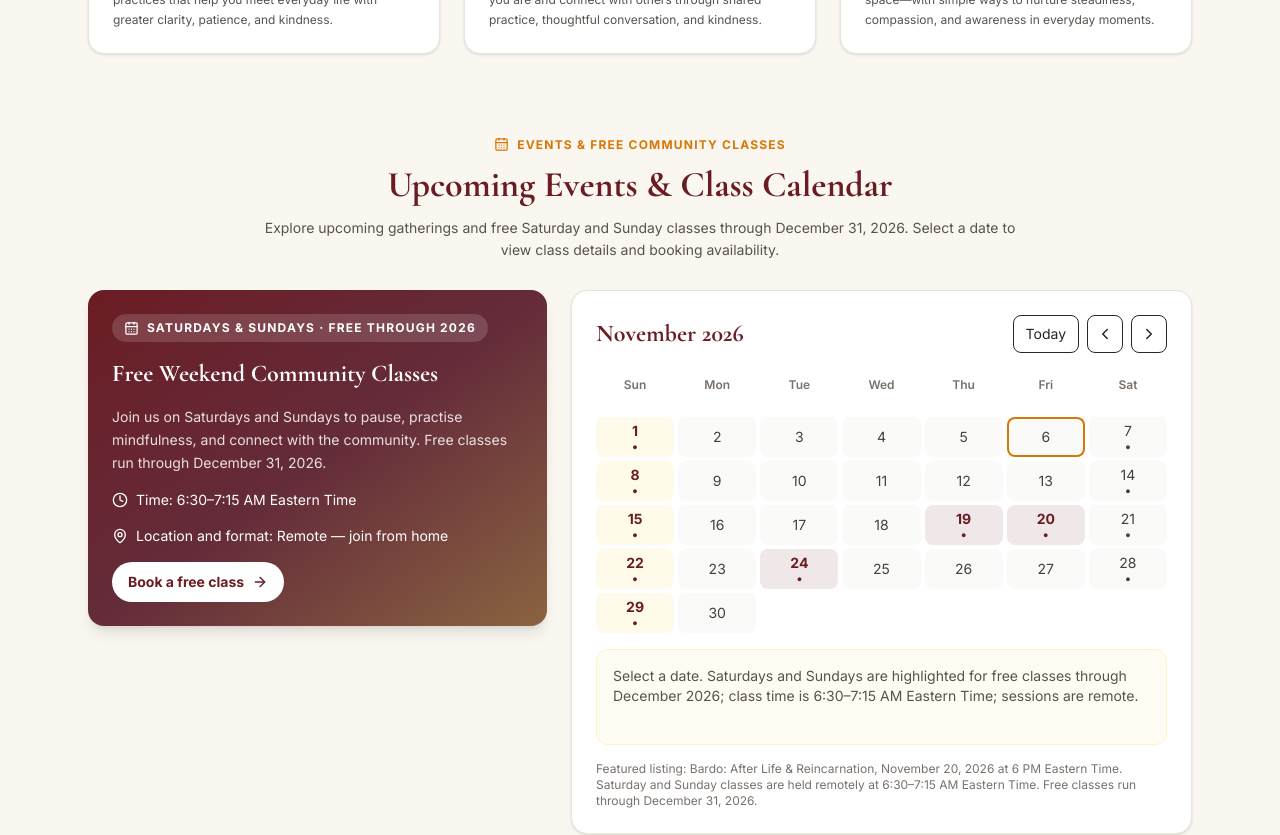
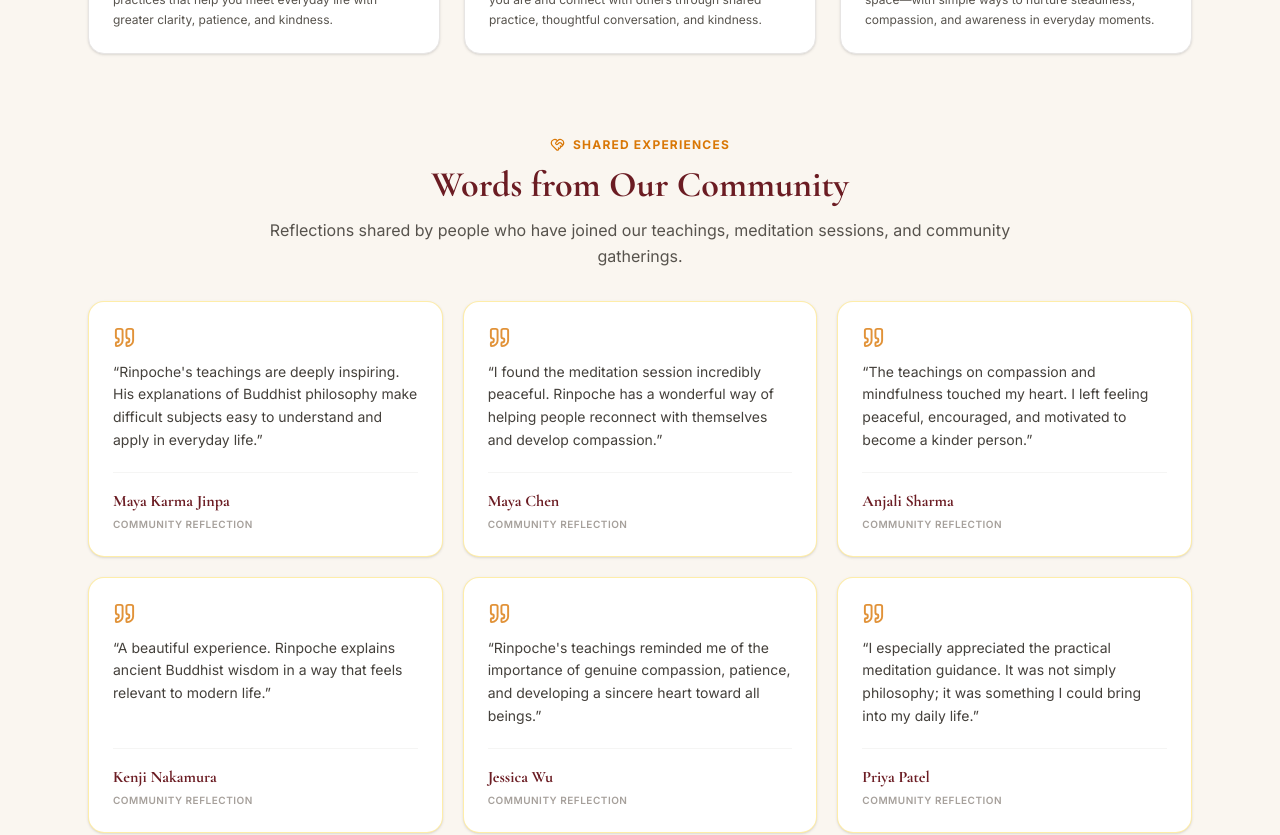
Before and after one commit to sherpaten/Zero-Point-Meditation-Center, a React (Vite) app in the folder zero-point-meditation/: page /home in a window 1280 px wide. Shown: the part 1440-2275 px from the top of the page. Built offline with nearby package versions, Linux system fonts and the light colour scheme.

Commit message:
Add community testimonials above homepage calendar

```diff
--- a/zero-point-meditation/src/pages/Home.jsx
+++ b/zero-point-meditation/src/pages/Home.jsx
@@ -3,7 +3,7 @@ import { Helmet } from 'react-helmet-async';
 import { Link, useLocation } from 'react-router-dom';
 import { motion } from 'framer-motion';
 import HomeEventsCalendar from './HomeEventsCalendar';
-import { Calendar, MapPin, ArrowRight, Sparkles, Compass, HeartHandshake, ShieldCheck, Flame, Users, BookOpen, Award, Volume2, VolumeX, Play, Pause } from 'lucide-react';
+import { Calendar, MapPin, ArrowRight, Sparkles, Compass, HeartHandshake, ShieldCheck, Flame, Users, BookOpen, Award, Volume2, VolumeX, Play, Pause, Quote } from 'lucide-react';
 
 // Assets (Convert heavy images to .webp in src/assets for maximum speed on Vercel)
 import buddhaLotus from "../assets/buddha-lotus.webp";
@@ -51,6 +51,27 @@ const eventGallery = [
     description: 'A major gathering hosted with community partners, bringing people together through prayer, compassion, unity, and a shared aspiration for world peace.'
   }
 ];;
+
+const testimonials = [
+  { name: 'Maya Karma Jinpa', quote: "Rinpoche's teachings are deeply inspiring. His explanations of Buddhist philosophy make difficult subjects easy to understand and apply in everyday life." },
+  { name: 'Maya Chen', quote: 'I found the meditation session incredibly peaceful. Rinpoche has a wonderful way of helping people reconnect with themselves and develop compassion.' },
+  { name: 'Anjali Sharma', quote: 'The teachings on compassion and mindfulness touched my heart. I left feeling peaceful, encouraged, and motivated to become a kinder person.' },
+  { name: 'Kenji Nakamura', quote: 'A beautiful experience. Rinpoche explains ancient Buddhist wisdom in a way that feels relevant to modern life.' },
+  { name: 'Jessica Wu', quote: "Rinpoche's teachings reminded me of the importance of genuine compassion, patience, and developing a sincere heart toward all beings." },
+  { name: 'Priya Patel', quote: 'I especially appreciated the practical meditation guidance. It was not simply philosophy; it was something I could bring into my daily life.' },
+  { name: 'David Wong', quote: 'The atmosphere was welcoming, and the teachings were profound without being complicated. I would highly recommend attending.' },
+  { name: 'Lhakpa Sherpa', quote: 'Rinpoche communicates with warmth and sincerity. His teachings on the mind, suffering, and compassion gave me a new perspective.' },
+  { name: 'Sakura Tanaka', quote: 'An enriching spiritual experience. I appreciated the opportunity to learn about Tibetan Buddhist traditions and experience meditation in such a welcoming environment.' },
+  { name: 'David Rosenberg', quote: 'I appreciated how Rinpoche presented compassion as something universal. His teachings connected with values I have always cherished.' },
+  { name: 'Sarah Goldstein', quote: "The meditation was deeply calming. Rinpoche's message about kindness, compassion, and understanding others was especially meaningful to me." },
+  { name: 'Michael Cohen', quote: 'I enjoyed the openness of the discussion. The teachings encouraged me to reflect on my own life and how I relate to other people.' },
+  { name: 'Rachel Levine', quote: "Rinpoche has a gentle and thoughtful teaching style. I appreciated his reflections on suffering, impermanence, and the importance of living meaningfully." },
+  { name: 'Daniel Friedman', quote: 'As someone raised in the Jewish tradition, I found the discussion of compassion across spiritual traditions particularly beautiful. It was an enriching experience.' },
+  { name: 'Rebecca Stein', quote: 'The session offered a wonderful opportunity to slow down and reflect. I left with a greater appreciation for mindfulness and the importance of compassion.' },
+  { name: 'Jonathan Weiss', quote: "Rinpoche's teachings on death and the meaning of life were thought-provoking. I appreciated the respectful and welcoming atmosphere." },
+  { name: 'Esther Kaplan', quote: 'A beautiful gathering with a meaningful message. The teachings reminded me that compassion and love are values that bring people from different backgrounds together.' },
+  { name: 'Aaron Bernstein', quote: 'I appreciated the depth of Tibetan Buddhist philosophy and the practical approach to meditation. Rinpoche made the teachings accessible and inspiring.' },
+];
 
 const features = [
   {
@@ -275,6 +296,48 @@ export default function Home() {
           ))}
         </div>
 
+        {/* Community reflections */}
+        <motion.section
+          initial={{ opacity: 0, y: 20 }}
+          whileInView={{ opacity: 1, y: 0 }}
+          viewport={{ once: true }}
+          transition={{ duration: 0.5 }}
+          aria-labelledby="community-reflections-heading"
+          className="space-y-8"
+        >
+          <div className="mx-auto max-w-3xl space-y-3 text-center">
+            <span className="inline-flex items-center justify-center gap-2 text-buddhist-gold text-xs font-bold uppercase tracking-widest">
+              <HeartHandshake size={15} /> Shared Experiences
+            </span>
+            <h2 id="community-reflections-heading" className="font-serif text-3xl font-bold text-buddhist-burgundy sm:text-4xl">
+              Words from Our Community
+            </h2>
+            <p className="text-sm leading-relaxed text-stone-600 sm:text-base">
+              Reflections shared by people who have joined our teachings, meditation sessions, and community gatherings.
+            </p>
+          </div>
+
+          <div className="grid gap-5 sm:grid-cols-2 lg:grid-cols-3">
+            {testimonials.map((review, index) => (
+              <motion.article
+                key={review.name}
+                initial={{ opacity: 0, y: 18 }}
+                whileInView={{ opacity: 1, y: 0 }}
+                viewport={{ once: true }}
+                transition={{ duration: 0.35, delay: (index % 3) * 0.06 }}
+                className="flex h-full flex-col rounded-2xl border border-amber-200/70 bg-white p-6 shadow-sm transition-shadow hover:shadow-md"
+              >
+                <Quote size={23} aria-hidden="true" className="mb-3 text-buddhist-gold/80" />
+                <p className="flex-1 text-sm leading-relaxed text-stone-700">“{review.quote}”</p>
+                <div className="mt-5 border-t border-stone-100 pt-4">
+                  <p className="font-serif text-base font-bold text-buddhist-burgundy">{review.name}</p>
+                  <p className="mt-1 text-[10px] font-semibold uppercase tracking-wider text-stone-400">Community reflection</p>
+                </div>
+              </motion.article>
+            ))}
+          </div>
+        </motion.section>
+
         <HomeEventsCalendar />
 
         {/* Spiritual Leader — a supporting part of the center's story */}
```
